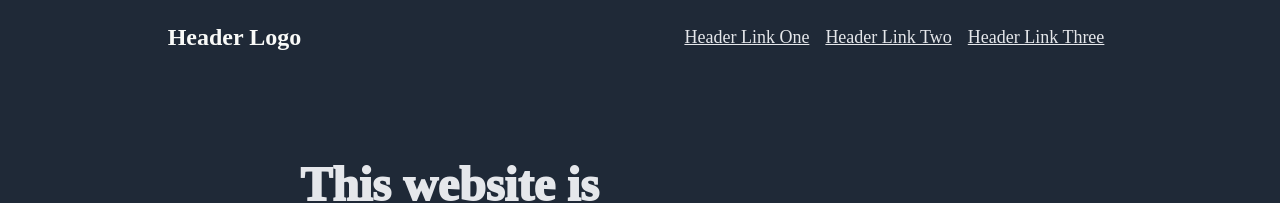
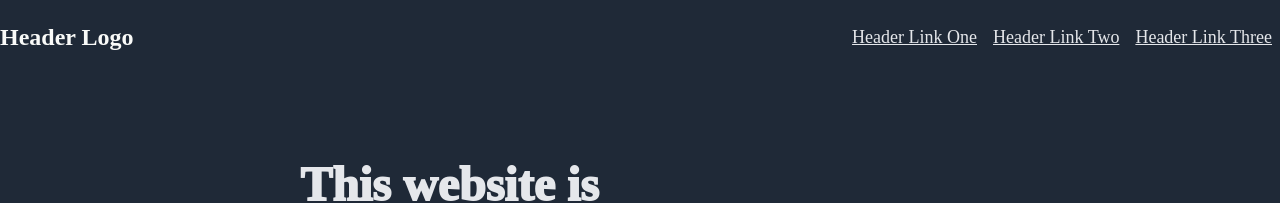
Before and after one commit to routcault/project-odin, a plain HTML site: page index.html in a window 1280 px wide. Shown: the top 203 px of the page. Drawn offline with Linux system fonts and the light colour scheme.

Commit message:
edit css to have header stick to sides

```diff
--- a/styles.css
+++ b/styles.css
@@ -12,7 +12,7 @@ body {
     background-color: #1f2937;
     display:flex;
     flex-direction: row;
-    justify-content: space-around;
+    justify-content: space-between;
     align-items: center;
 
 }
@@ -83,11 +83,13 @@ button {
 /*QUOTE*/
 
 .quote {
+
     background-color: #E5E7EB;
     display:flex;
     flex-direction:column;
     align-items: center;
     padding: 0 450px;
+    flex-grow:1;
 
 }
 
```
